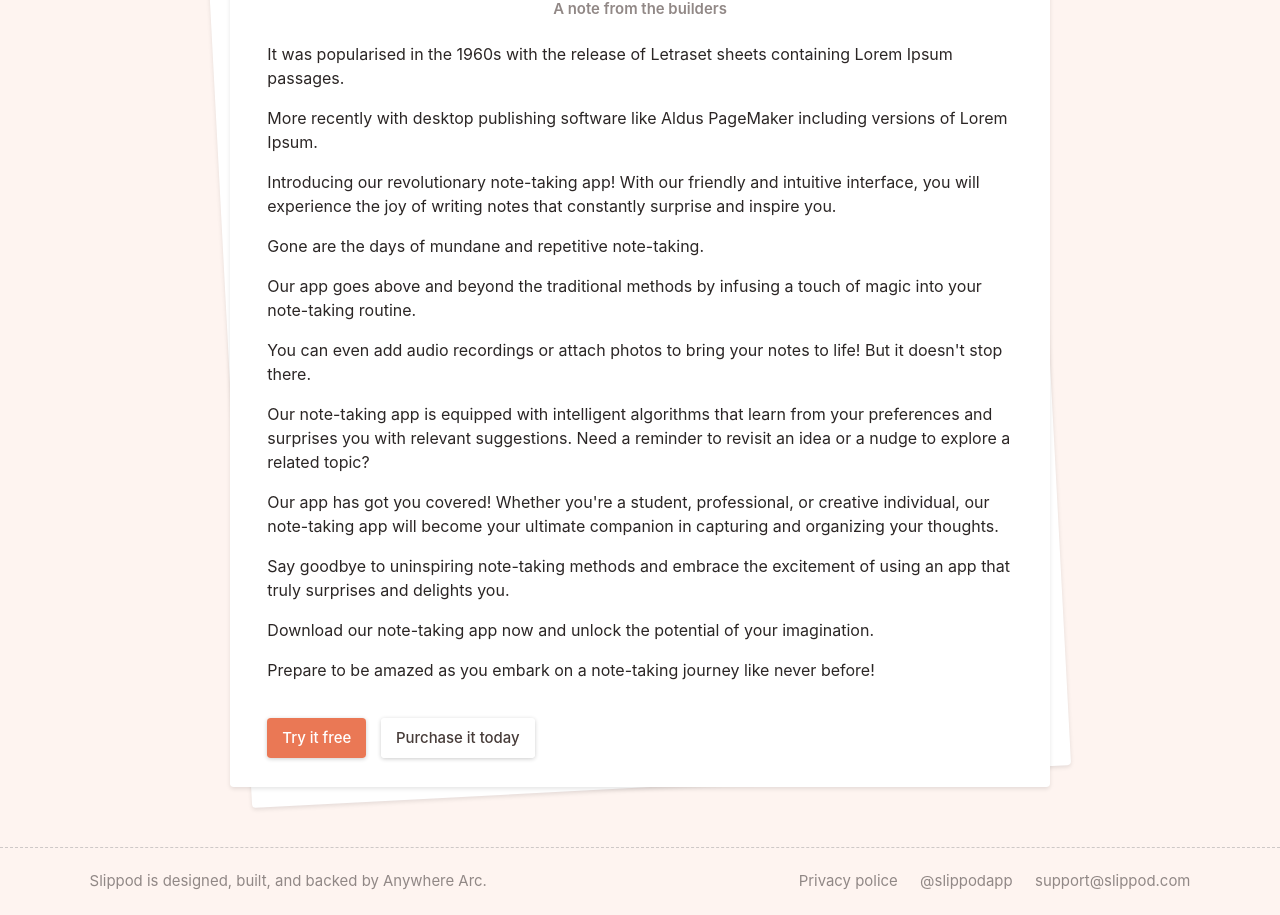
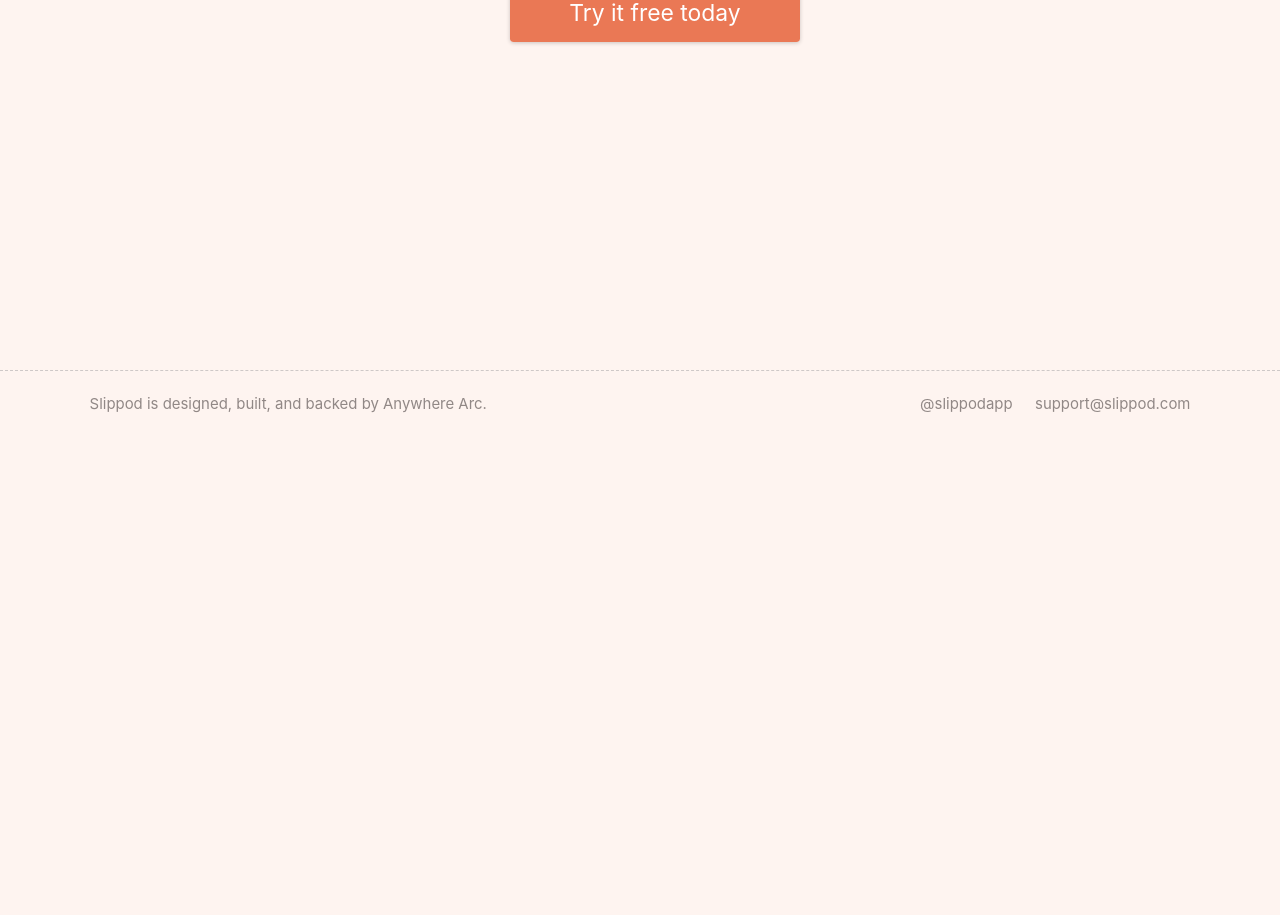
Before and after one commit to anywherearc/slippod.com, a website: page index.html in a window 1280 px wide. Shown: the part 362-1277 px from the top of the page. After the commit the page ends 800 px from the top, so only its background shows below. Drawn offline with Linux system fonts and the light colour scheme.

Commit message:
added homepage and updated download page

```diff
--- a/index.html
+++ b/index.html
@@ -3,8 +3,8 @@
 <head>
     <meta charset="UTF-8">
     <meta name="viewport" content="width=device-width, initial-scale=1.0">
-    <title>Slippod</title>
-    <meta name="description" content="">
+    <title>Slippod - Write notes that surprise you</title>
+    <meta name="description" content="Designed for creative thinkers, Slippod comes with advanced editing capabilities and bidirectional linking of notes, enabling users to seamlessly organize and refine their thoughts for enhanced insight generation">
     <link rel="icon" type="image/x-icon" href="/src/img/favicon.ico">
     <link rel="stylesheet" href="/src/css/dist.css">
 </head>
@@ -15,75 +15,29 @@
                 <a href="/"><img src="/src/img/slippod-logo.png" alt="Slippod Logo"></a>
             </div>
             <div class="link">
-                <a class="pricing" href="/pricing">Pricing</a><a class="download" href="/download">Try it free</a>
+                <a class="download" href="/download">Try it free</a>
             </div>
         </div>
     </header>
     <div class="content">
         <div class="pageHero">
             <h2>Write notes that surprise you</h2>
-            <p>With the power to XXX, YYY, and ZZZ, Slippod was made for knowledge workers who need to XXX or YYY</p>
+            <p>With built-in powerful editing capability, bidirectional linking of notes, Slippod was made for creative thinkers to effortlessly shape their thinking to generate insights</p>
         </div>
-        <div id="homepageBody" class="pageBody">
-            <div id="founderNotes">
-                <div id="founderNotesContainer">
-                    <div id="paper1" class="paper">
-                        <div class="notesBody">
-                            <h3 class="notesTitle">A note from the builders</h3>
-                            <div class="notesContent markdown-body">
-                                <p>It was popularised in the 1960s with the release of Letraset sheets containing Lorem Ipsum passages.</p>
-                                <p>More recently with desktop publishing software like Aldus PageMaker including versions of Lorem Ipsum.</p>
-                                <p>Introducing our revolutionary note-taking app! With our friendly and intuitive interface, you will experience the joy of writing notes that constantly surprise and inspire you.</p>
-                                <p>Gone are the days of mundane and repetitive note-taking.</p>
-                                <p>Our app goes above and beyond the traditional methods by infusing a touch of magic into your note-taking routine.</p>
-                                <p>You can even add audio recordings or attach photos to bring your notes to life! But it doesn't stop there.</p>
-                                <p>Our note-taking app is equipped with intelligent algorithms that learn from your preferences and surprises you with relevant suggestions. Need a reminder to revisit an idea or a nudge to explore a related topic?</p>
-                                <p>Our app has got you covered! Whether you're a student, professional, or creative individual, our note-taking app will become your ultimate companion in capturing and organizing your thoughts.</p>
-                                <p>Say goodbye to uninspiring note-taking methods and embrace the excitement of using an app that truly surprises and delights you.</p>
-                                <p>Download our note-taking app now and unlock the potential of your imagination.</p>
-                                <p>Prepare to be amazed as you embark on a note-taking journey like never before!</p>
-                            </div>
-                            <div class="notesCTA">
-                                <a class="tryBtn" href="/download">Try it free</a><a class="purchaseBtn" href="/pricing">Purchase it today</a>
-                            </div>
-                        </div>
-                    </div>
-                    <div id="paper2" class="paper">
-                        <div class="notesBody">
-                            <h3 class="notesTitle">A note from the builders</h3>
-                            <div class="notesContent markdown-body">
-                                <p>It was popularised in the 1960s with the release of Letraset sheets containing Lorem Ipsum passages.</p>
-                                <p>More recently with desktop publishing software like Aldus PageMaker including versions of Lorem Ipsum.</p>
-                                <p>Introducing our revolutionary note-taking app! With our friendly and intuitive interface, you will experience the joy of writing notes that constantly surprise and inspire you.</p>
-                                <p>Gone are the days of mundane and repetitive note-taking.</p>
-                                <p>Our app goes above and beyond the traditional methods by infusing a touch of magic into your note-taking routine.</p>
-                                <p>You can even add audio recordings or attach photos to bring your notes to life! But it doesn't stop there.</p>
-                                <p>Our note-taking app is equipped with intelligent algorithms that learn from your preferences and surprises you with relevant suggestions. Need a reminder to revisit an idea or a nudge to explore a related topic?</p>
-                                <p>Our app has got you covered! Whether you're a student, professional, or creative individual, our note-taking app will become your ultimate companion in capturing and organizing your thoughts.</p>
-                                <p>Say goodbye to uninspiring note-taking methods and embrace the excitement of using an app that truly surprises and delights you.</p>
-                                <p>Download our note-taking app now and unlock the potential of your imagination.</p>
-                                <p>Prepare to be amazed as you embark on a note-taking journey like never before!</p>
-                            </div>
-                            <div class="notesCTA">
-                                <a class="tryBtn" href="/download">Try it free</a><a class="purchaseBtn" href="/pricing">Purchase it today</a>
-                            </div>
-                        </div>
-                    </div>
-                </div>
-            </div>
+        <div class="ctaContainer">
+            <a class="cta" href="/download">Try it free today</a>
         </div>
-    </div>
-    <footer>
+    <footer class="fixed-bottom sm-fixed-bottom">
         <div class="wrap">
             <div class="madeby">
                 <p>Slippod is designed, built, and backed by Anywhere Arc.</p>
             </div>
             <div class="link">
-                <a class="linkPrivacy" href="/privacy">Privacy police</a><a class="linkX" href="/">@slippodapp</a><a mailto="support@slippod.com">support@slippod.com</a>
+                <a class="linkX" href="https://twitter.com/slippodapp">@slippodapp</a><a href="mailto:support@slippod.com">support@slippod.com</a>
             </div>
         </div>
     </footer>
-    <!-- <script defer data-domain="slippod.com" src="https://plausible.io/js/script.js"></script> -->
+    <script defer data-domain="slippod.com" src="https://plausible.io/js/script.js"></script>
     <script src="/src/js/main.js"></script>
 </body>
 </html>
--- a/src/css/dist.css
+++ b/src/css/dist.css
@@ -3054,9 +3054,24 @@ video {
   padding-right: 3rem;
 }
 
+.px-16 {
+  padding-left: 4rem;
+  padding-right: 4rem;
+}
+
 .px-4 {
   padding-left: 1rem;
   padding-right: 1rem;
+}
+
+.px-6 {
+  padding-left: 1.5rem;
+  padding-right: 1.5rem;
+}
+
+.px-8 {
+  padding-left: 2rem;
+  padding-right: 2rem;
 }
 
 .py-2 {
@@ -3593,6 +3608,13 @@ footer {
   .fixed-bottom {
     position: fixed;
   }
+}
+
+.sm-fixed-bottom {
+  position: fixed;
+  bottom: 0px;
+  left: 0px;
+  width: 100%;
 }
 
 footer .wrap {
@@ -4140,6 +4162,32 @@ header .wrap .logo img {
   left: 0px;
 }
 
+.ctaContainer {
+  text-align: center;
+}
+
+.ctaContainer .cta {
+  margin-left: 1.5rem;
+  padding-top: 1rem;
+  padding-bottom: 1rem;
+  padding-left: 4rem;
+  padding-right: 4rem;
+}
+
+@media (min-width: 768px) {
+  .ctaContainer .cta {
+    margin-left: 2rem;
+  }
+}
+
+.ctaContainer .cta {
+  font-size: 1.53333333rem;
+  color: var(--white);
+  border-radius: 0.25rem;
+  background: var(--sunlight-600);
+  box-shadow: 0px 1px 4px 0px rgba(0, 0, 0, 0.20);
+}
+
 @media (min-width: 640px) {
   .sm\:container {
     width: 100%;
--- a/src/css/src.css
+++ b/src/css/src.css
@@ -56,6 +56,10 @@ footer {
 
 .fixed-bottom {
     @apply md:fixed bottom-0 left-0 w-full;
+}
+
+.sm-fixed-bottom {
+    @apply fixed bottom-0 left-0 w-full;
 }
 
 footer .wrap {
@@ -404,3 +408,16 @@ header .wrap .logo img {
 #paper2 {
     @apply absolute top-0 left-0;
 }
+
+.ctaContainer {
+    @apply text-center;
+}
+
+.ctaContainer .cta {
+    @apply py-4 px-16 ml-6 md:ml-8;
+    font-size: 1.53333333rem;
+    color: var(--white);
+    border-radius: 0.25rem;
+    background: var(--sunlight-600);
+    box-shadow: 0px 1px 4px 0px rgba(0, 0, 0, 0.20);
+}
```
Also changed, not shown: download/index.html (+6 -6 lines).
